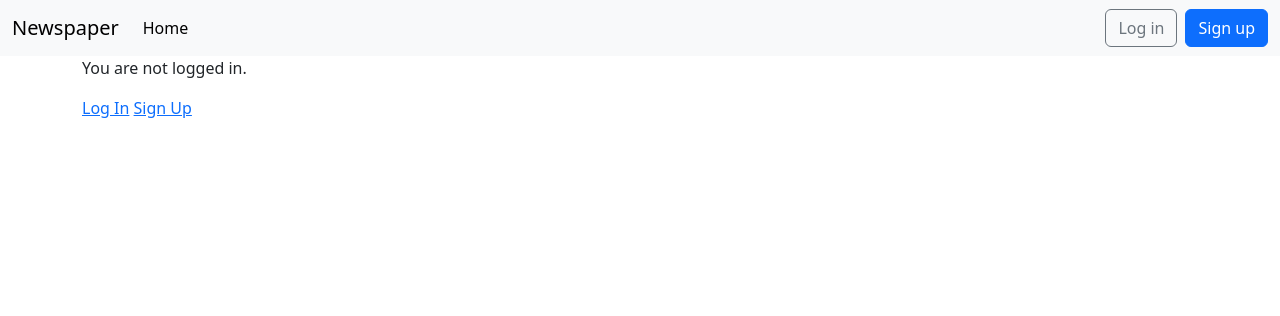
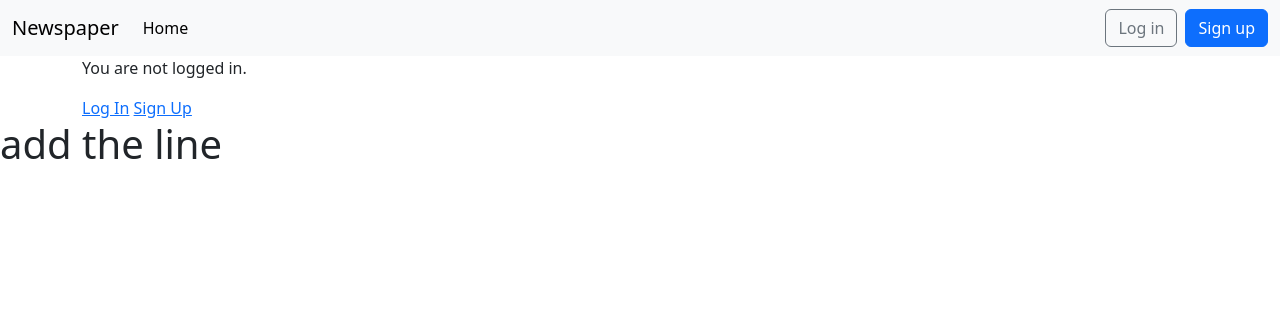
Before and after one commit to Arshaduzzaman3620/NEWS_Paper-Blog, a Django app: page / in a window 1280 px wide. Shown: the top 316 px of the page. Run offline with Django 5.2, Linux system fonts and the light colour scheme; parts of the project's set-up code (start-up, migrations or seed data) failed here and were passed over.

```diff
--- a/templates/base.html
+++ b/templates/base.html
@@ -74,3 +74,6 @@
 </body>
 
 </html>
+<h1>
+  add the line
+</h1>
```
